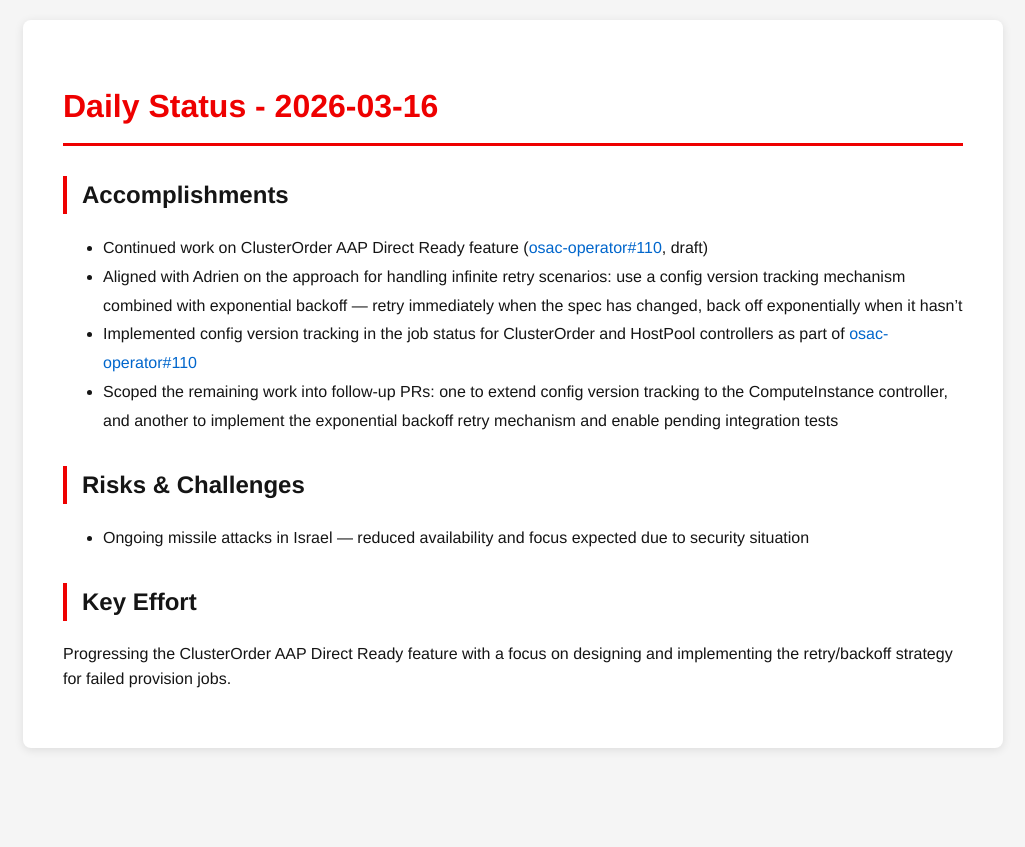
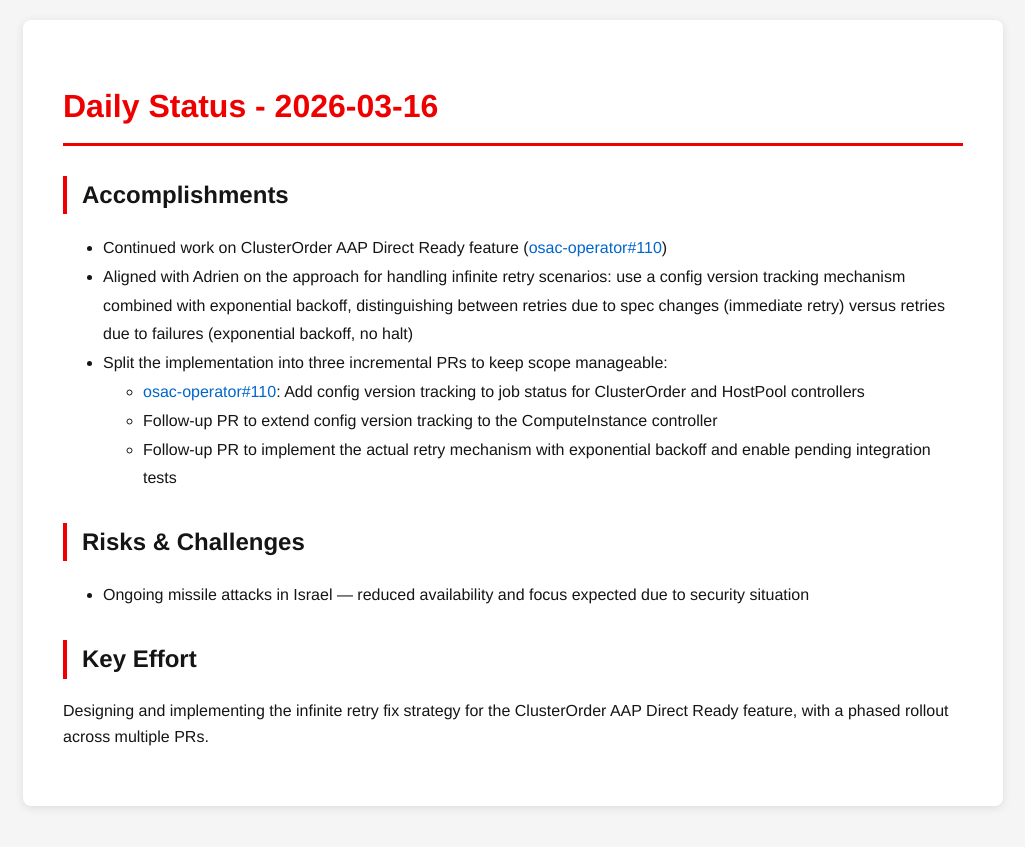
Before and after one commit to tzvatot/daily-status, a Jekyll site: the page built from 2026-03-16.md, in a window 1280 px wide. Shown: the top 847 px of the page, without its empty margins (127-1152 px from the left). Built offline with Jekyll 4.4.1, drawn with Linux system fonts in a browser that asks for light colours.

Commit message:
Daily status update - 2026-03-16

```diff
--- a/2026-03-16.md
+++ b/2026-03-16.md
@@ -7,13 +7,15 @@ date: 2026-03-16
 # Daily Status - 2026-03-16
 
 ## Accomplishments
-- Continued work on ClusterOrder AAP Direct Ready feature ([osac-operator#110](https://github.com/osac-project/osac-operator/pull/110), draft)
-- Aligned with Adrien on the approach for handling infinite retry scenarios: use a config version tracking mechanism combined with exponential backoff — retry immediately when the spec has changed, back off exponentially when it hasn't
-- Implemented config version tracking in the job status for ClusterOrder and HostPool controllers as part of [osac-operator#110](https://github.com/osac-project/osac-operator/pull/110)
-- Scoped the remaining work into follow-up PRs: one to extend config version tracking to the ComputeInstance controller, and another to implement the exponential backoff retry mechanism and enable pending integration tests
+- Continued work on ClusterOrder AAP Direct Ready feature ([osac-operator#110](https://github.com/osac-project/osac-operator/pull/110))
+- Aligned with Adrien on the approach for handling infinite retry scenarios: use a config version tracking mechanism combined with exponential backoff, distinguishing between retries due to spec changes (immediate retry) versus retries due to failures (exponential backoff, no halt)
+- Split the implementation into three incremental PRs to keep scope manageable:
+  - [osac-operator#110](https://github.com/osac-project/osac-operator/pull/110): Add config version tracking to job status for ClusterOrder and HostPool controllers
+  - Follow-up PR to extend config version tracking to the ComputeInstance controller
+  - Follow-up PR to implement the actual retry mechanism with exponential backoff and enable pending integration tests
 
 ## Risks & Challenges
 - Ongoing missile attacks in Israel — reduced availability and focus expected due to security situation
 
 ## Key Effort
-Progressing the ClusterOrder AAP Direct Ready feature with a focus on designing and implementing the retry/backoff strategy for failed provision jobs.
+Designing and implementing the infinite retry fix strategy for the ClusterOrder AAP Direct Ready feature, with a phased rollout across multiple PRs.
```
